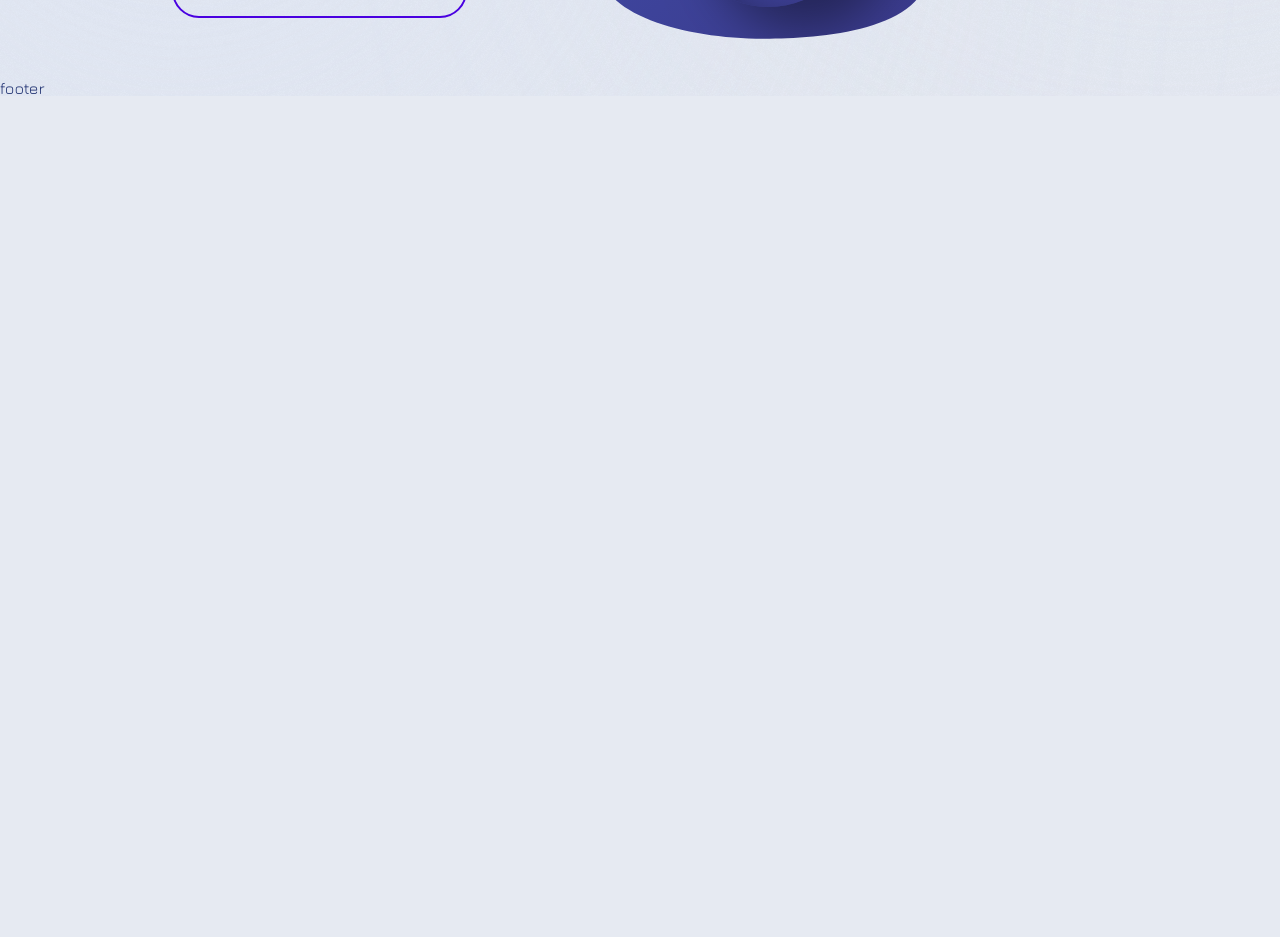
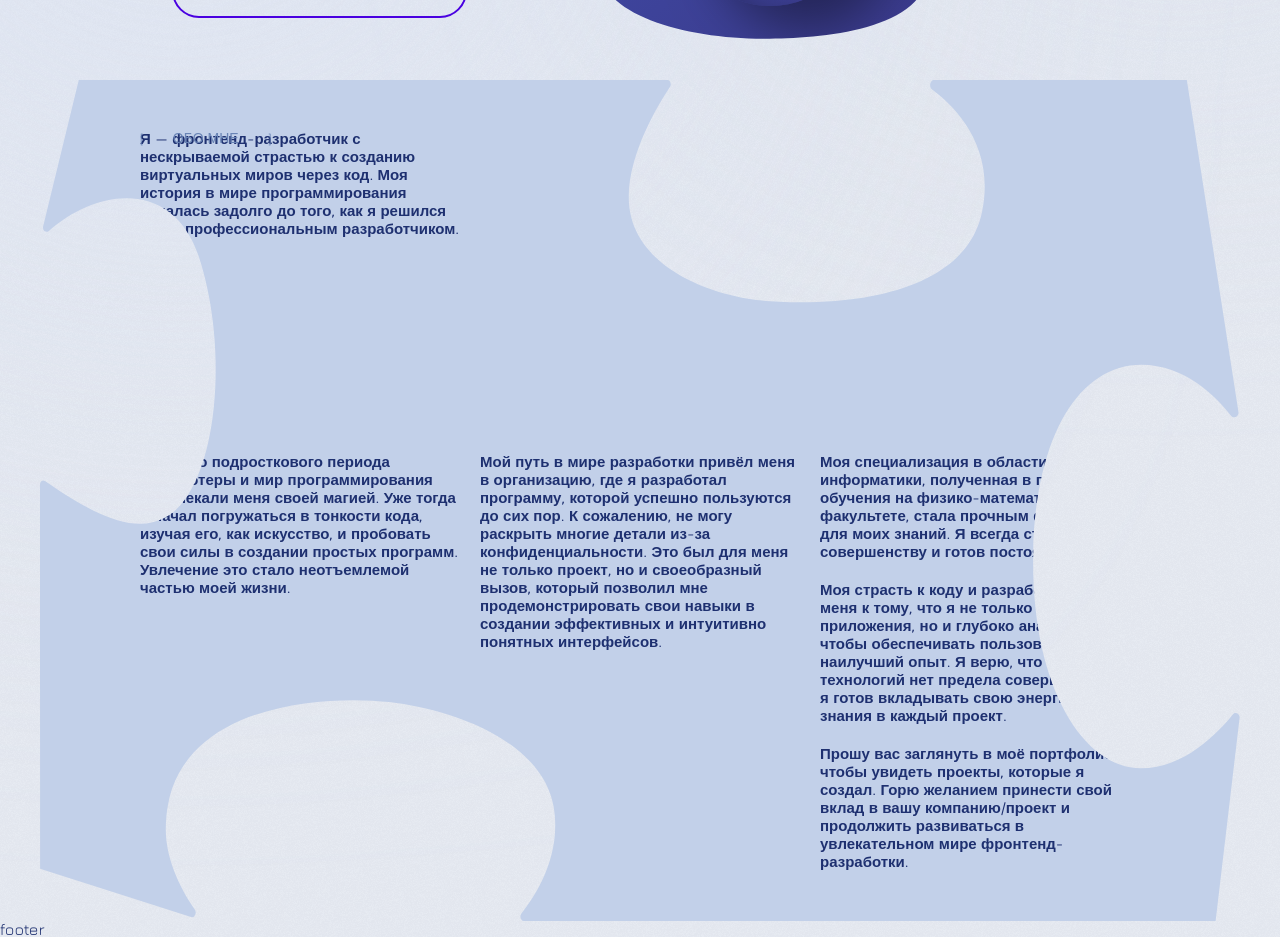
Before and after one commit to Alex-Nicalace/webcraft, a React (Vite) app: page / in a window 1280 px wide. Shown: the part 720-1657 px from the top of the page. Before the commit the page ends 816 px from the top, so only its background shows below. Built offline with nearby package versions, Linux system fonts and the light colour scheme.

Commit message:
AboutMe: create

```diff
--- /dev/null
+++ b/src/components/AboutMe/AboutMe.scss
@@ -0,0 +1,67 @@
+.about-me {
+  position: relative;
+  --color-about-me-bg: var(--sero-siniy);
+  @include lightTheme {
+    --color-about-me-bg: var(--sero-goluboy-light);
+  }
+  // .about-me__wrapper
+  &__wrapper {
+    padding: rem(50) rem(100);
+    clip-path: url(#puzzle-second-screen);
+    background-color: var(--color-about-me-bg);
+    aspect-ratio: 1800/1060;
+  }
+  // &__box {
+
+  // }
+  // .about-me__heading
+  &__heading {
+    position: absolute;
+  }
+  &__content {
+    margin: 0 auto;
+    display: grid;
+    grid-template:
+      'i1 . .'
+      'i2 i3 i4' 1fr / 1fr 1fr 1fr;
+    gap: rem(20);
+
+    @include adaptiveValue('width', 890, 700, $containerWidth, $pc);
+  }
+
+  &__item-text {
+    // в Хроме без этой настройки обрезается контент
+    overflow-y: auto;
+    scrollbar-width: thin;
+
+    &:nth-child(1) {
+      grid-area: i1;
+      aspect-ratio: 283/268;
+    }
+    &:nth-child(2) {
+      grid-area: i2;
+    }
+    &:nth-child(3) {
+      grid-area: i3;
+    }
+    &:nth-child(4) {
+      grid-area: i4;
+    }
+
+    p {
+      &:not(:last-child) {
+        margin-bottom: rem(20);
+      }
+    }
+  }
+  &__box-button {
+    display: grid;
+    grid-template-columns: repeat(3, 1fr);
+    gap: rem(20);
+  }
+
+  &__button {
+    margin-top: rem(40);
+    grid-column: 3/4;
+  }
+}
--- /dev/null
+++ b/src/components/AboutMe/AboutMe.tsx
@@ -0,0 +1,74 @@
+import Container from '../Container';
+import './AboutMe.scss';
+import { TAboutMeProps } from './AboutMe.types';
+import PuzzleSvg from '../../assets/img/puzzles/puzzle-second-screen.svg?react';
+
+function AboutMe({ className }: TAboutMeProps): JSX.Element {
+  return (
+    <Container tag="section" className={['about-me', className].join(' ')}>
+      <div className="about-me__wrapper">
+        <h2 className="about-me__heading heading">Обо мне</h2>
+        {/* <div className="about-me__box"> */}
+        <div className="about-me__content text-typing">
+          <div className="about-me__item-text">
+            <p>
+              Я — фронтенд-разработчик с нескрываемой страстью к созданию
+              виртуальных миров через код. Моя история в мире программирования
+              началась задолго до того, как я решился стать профессиональным
+              разработчиком.
+            </p>
+          </div>
+          <div className="about-me__item-text">
+            <p>
+              С самого подросткового периода компьютеры и мир программирования
+              привлекали меня своей магией. Уже тогда я начал погружаться в
+              тонкости кода, изучая его, как искусство, и пробовать свои силы в
+              создании простых программ. Увлечение это стало неотъемлемой частью
+              моей жизни.
+            </p>
+          </div>
+          <div className="about-me__item-text">
+            <p>
+              Мой путь в мире разработки привёл меня в организацию, где я
+              разработал программу, которой успешно пользуются до сих пор. К
+              сожалению, не могу раскрыть многие детали из-за
+              конфиденциальности. Это был для меня не только проект, но и
+              своеобразный вызов, который позволил мне продемонстрировать свои
+              навыки в создании эффективных и интуитивно понятных интерфейсов.
+            </p>
+          </div>
+          <div className="about-me__item-text">
+            <p>
+              Моя специализация в области информатики, полученная в процессе
+              обучения на физико-математическом факультете, стала прочным
+              фундаментом для моих знаний. Я всегда стремлюсь к совершенству и
+              готов постоянно учиться.
+            </p>
+            <p>
+              Моя страсть к коду и разработке привела меня к тому, что я не
+              только создаю веб-приложения, но и глубоко анализирую их, чтобы
+              обеспечивать пользователям наилучший опыт. Я верю, что в мире
+              технологий нет предела совершенству, и я готов вкладывать свою
+              энергию и знания в каждый проект.
+            </p>
+            <p>
+              Прошу вас заглянуть в моё портфолио, чтобы увидеть проекты,
+              которые я создал. Горю желанием принести свой вклад в вашу
+              компанию/проект и продолжить развиваться в увлекательном мире
+              фронтенд-разработки.
+            </p>
+          </div>
+        </div>
+        {/* <div className="about-me__box-button">
+            <Button className="about-me__button" variant="button-secondary">
+              Смотреть портфолио
+            </Button>
+          </div> */}
+        {/* </div> */}
+      </div>
+      <PuzzleSvg className="clip-path" />
+    </Container>
+  );
+}
+
+export default AboutMe;
--- /dev/null
+++ b/src/components/AboutMe/AboutMe.types.ts
@@ -0,0 +1,3 @@
+import { HTMLAttributes } from 'react';
+
+export type TAboutMeProps = HTMLAttributes<HTMLDivElement>;
--- /dev/null
+++ b/src/components/AboutMe/index.ts
@@ -0,0 +1,4 @@
+import AboutMe from './AboutMe';
+export type * from './AboutMe.types';
+
+export default AboutMe;
--- a/src/pages/MainPage/MainPage.tsx
+++ b/src/pages/MainPage/MainPage.tsx
@@ -1,3 +1,4 @@
+import AboutMe from '../../components/AboutMe';
 import Greeting from '../../components/Greeting';
 import './MainPage.scss';
 
@@ -6,6 +7,7 @@ function MainPage(/*{ }: TMainPageProps*/): JSX.Element {
   return (
     <main className="main-page">
       <Greeting className="main-page__greeting" />
+      <AboutMe className="main-page__about-me" />
     </main>
   );
 }
```
Also changed, not shown: src/assets/img/puzzles/puzzle-second-screen.svg (added).
